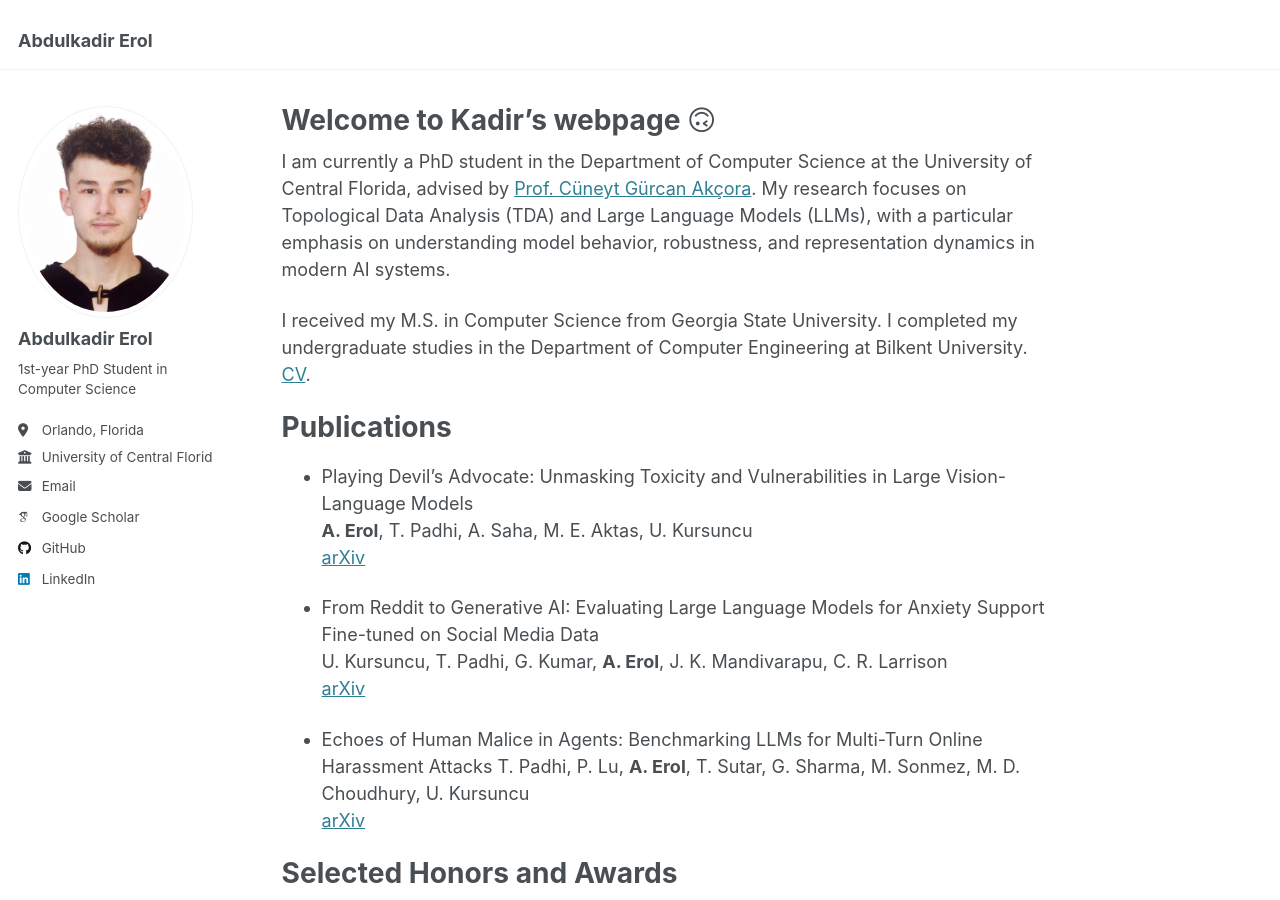
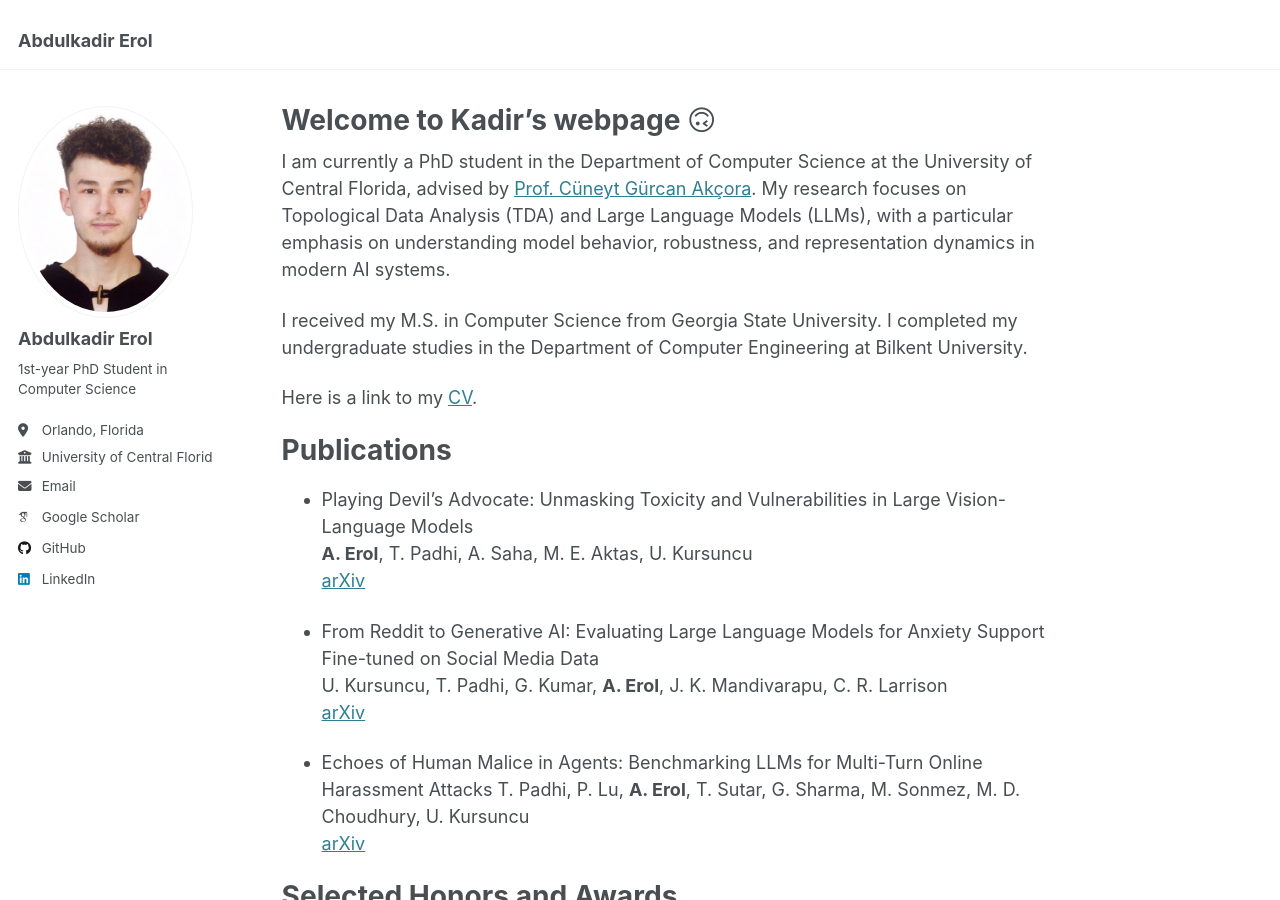
Before and after one commit to abdulkadirerol/abdulkadirerol.github.io, a Jekyll site: the page built from _pages/about.md, in a window 1280 px wide and 900 px high. Built offline with Jekyll 4.4.1, drawn with Linux system fonts in a browser that asks for light colours; some web fonts are replaced.

Commit message:
Update CV link formatting in about.md
Reorganized CV link placement in the about page.

```diff
--- a/_pages/about.md
+++ b/_pages/about.md
@@ -9,7 +9,9 @@ redirect_from:
 
 I am currently a PhD student in the Department of Computer Science at the University of Central Florida, advised by [Prof. Cüneyt Gürcan Akçora](https://cakcora.github.io/). My research focuses on Topological Data Analysis (TDA) and Large Language Models (LLMs), with a particular emphasis on understanding model behavior, robustness, and representation dynamics in modern AI systems.
 
-I received my M.S. in Computer Science from Georgia State University. I completed my undergraduate studies in the Department of Computer Engineering at Bilkent University. [CV](../files/abdulkadir_erol_CV.pdf).
+I received my M.S. in Computer Science from Georgia State University. I completed my undergraduate studies in the Department of Computer Engineering at Bilkent University.
+
+Here is a link to my [CV](../files/abdulkadir_erol_CV.pdf).
 
 Publications
 ======
```
